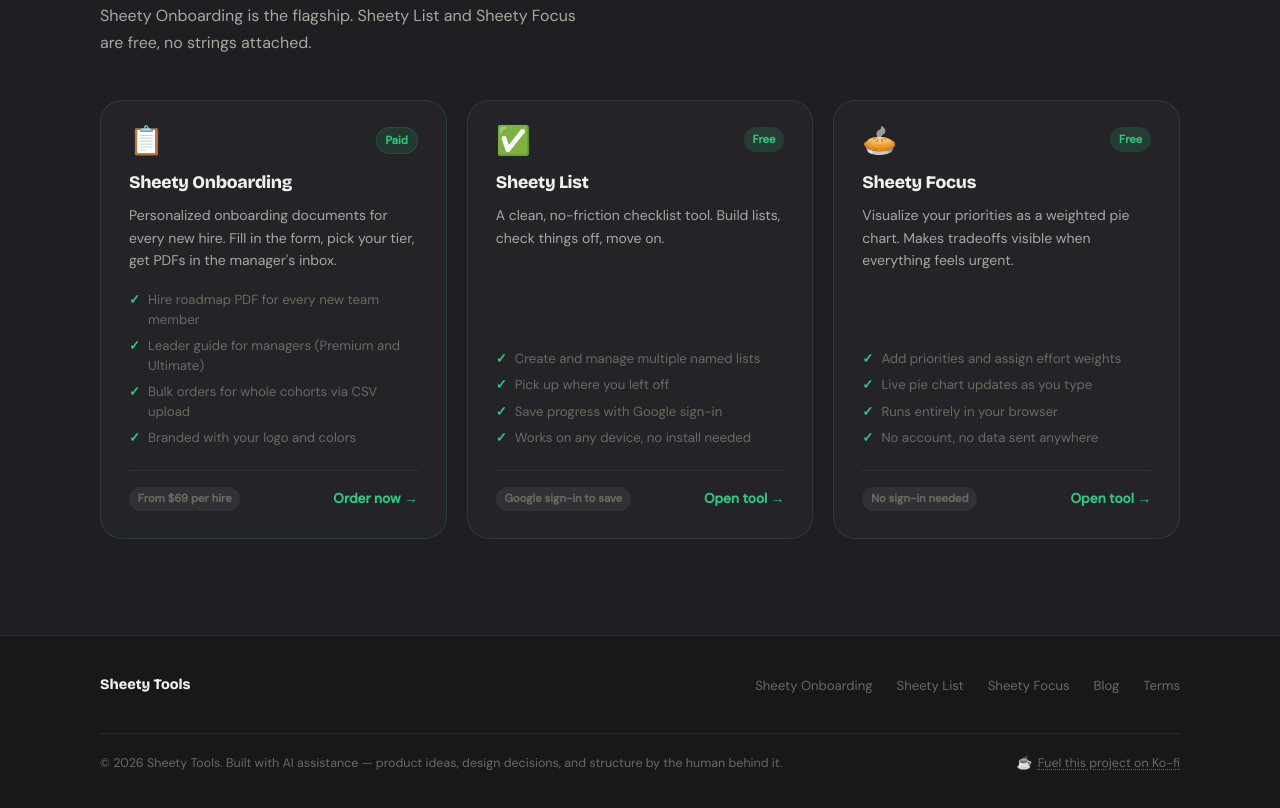
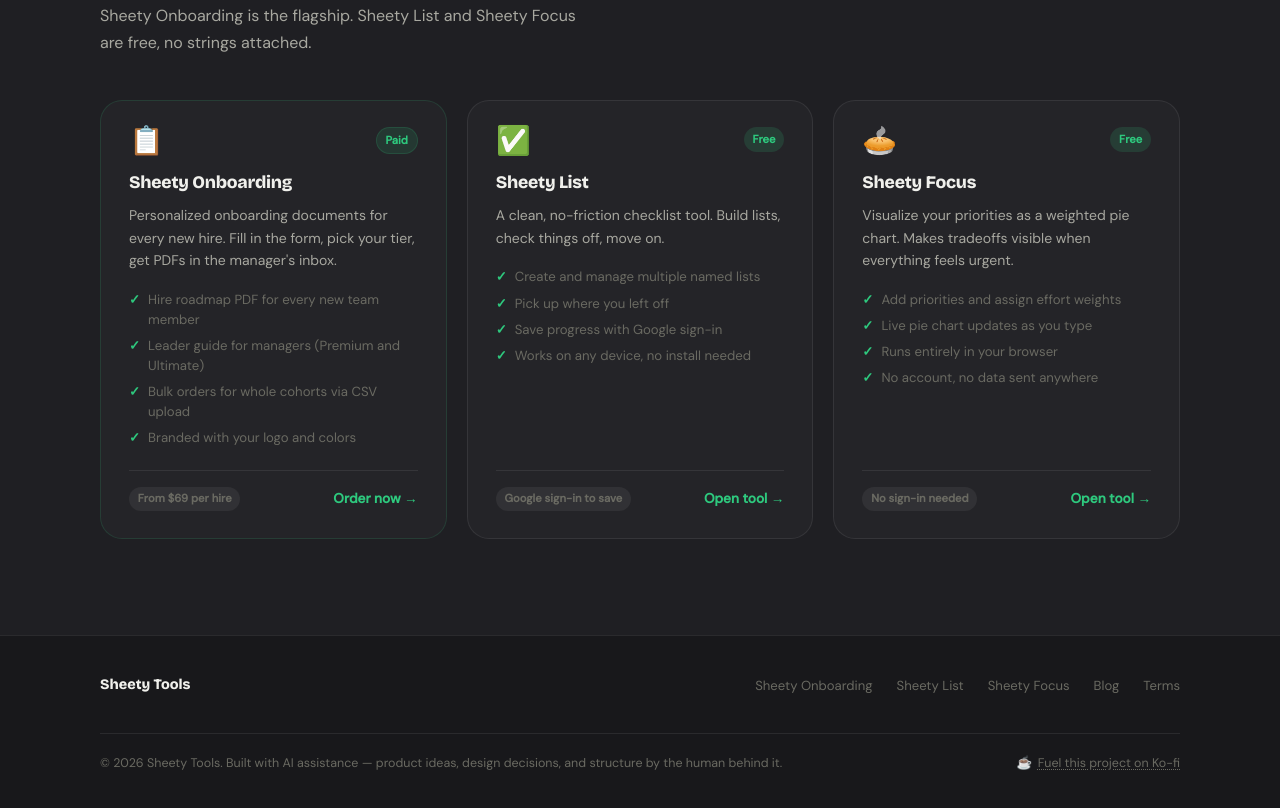
Before and after one commit to getsheetytools-glitch/sheety-tools, an Eleventy site: page index.njk in a window 1280 px wide. Shown: the part 909-1717 px from the top of the page. Built offline with nearby package versions, Linux system fonts and the light colour scheme; Eleventy itself is replaced by a stand-in of ours; files that its build step writes are made by us from their sources.

Commit message:
Update index.njk

```diff
--- a/index.njk
+++ b/index.njk
@@ -32,11 +32,11 @@ description: Personalized onboarding documents for every new hire, built by an i
 .badge-paid { background: rgba(46,201,126,0.12); color: var(--green); border: 1px solid var(--green-border); }
 .badge-note { background: rgba(255,255,255,0.06); color: var(--ink-3); }
 .tool-name { font-family: var(--font-head); font-size: 1.1rem; font-weight: 700; letter-spacing: -0.015em; margin-bottom: 0.45rem; }
-.tool-desc { font-size: 0.875rem; color: var(--ink-2); line-height: 1.6; margin-bottom: 1.15rem; flex: 1; }
-.tool-features { list-style: none; display: flex; flex-direction: column; gap: 0.4rem; margin-bottom: 1.4rem; }
+.tool-desc { font-size: 0.875rem; color: var(--ink-2); line-height: 1.6; margin-bottom: 1.15rem; }
+.tool-features { list-style: none; display: flex; flex-direction: column; gap: 0.4rem; margin-bottom: 0; flex: 1; }
 .tool-features li { display: flex; align-items: flex-start; gap: 0.5rem; font-size: 0.825rem; color: var(--ink-3); line-height: 1.5; }
 .tool-features li::before { content: '✓'; color: var(--green); font-weight: 700; flex-shrink: 0; }
-.tool-foot { display: flex; align-items: center; justify-content: space-between; margin-top: auto; padding-top: 1rem; border-top: 1px solid var(--border); }
+.tool-foot { display: flex; align-items: center; justify-content: space-between; margin-top: 1.4rem; padding-top: 1rem; border-top: 1px solid var(--border); }
 .tool-link { font-size: 0.85rem; font-weight: 600; color: var(--green); display: flex; align-items: center; gap: 0.3rem; transition: gap 0.15s; }
 .tool-card:hover .tool-link { gap: 0.5rem; }
 @media (max-width: 640px) {
```
